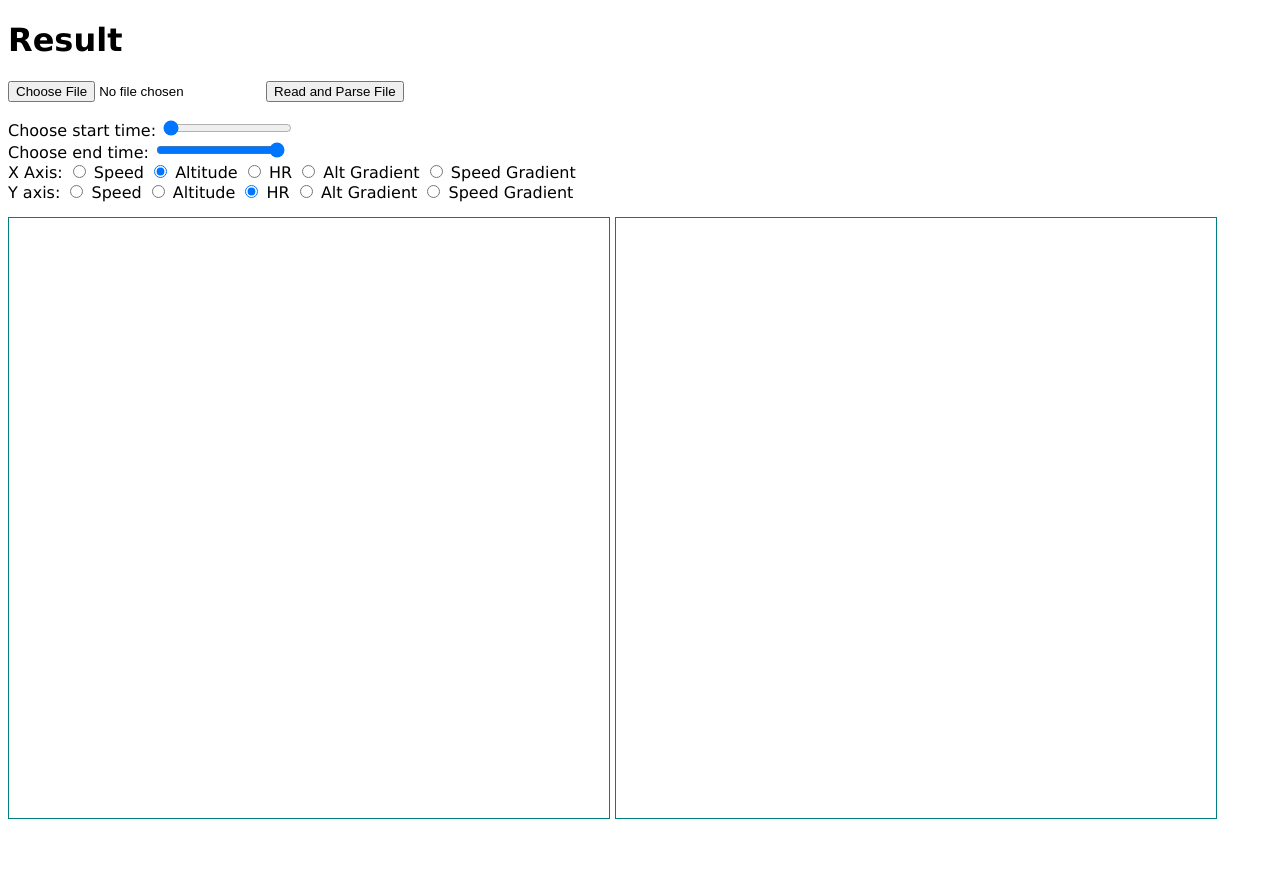
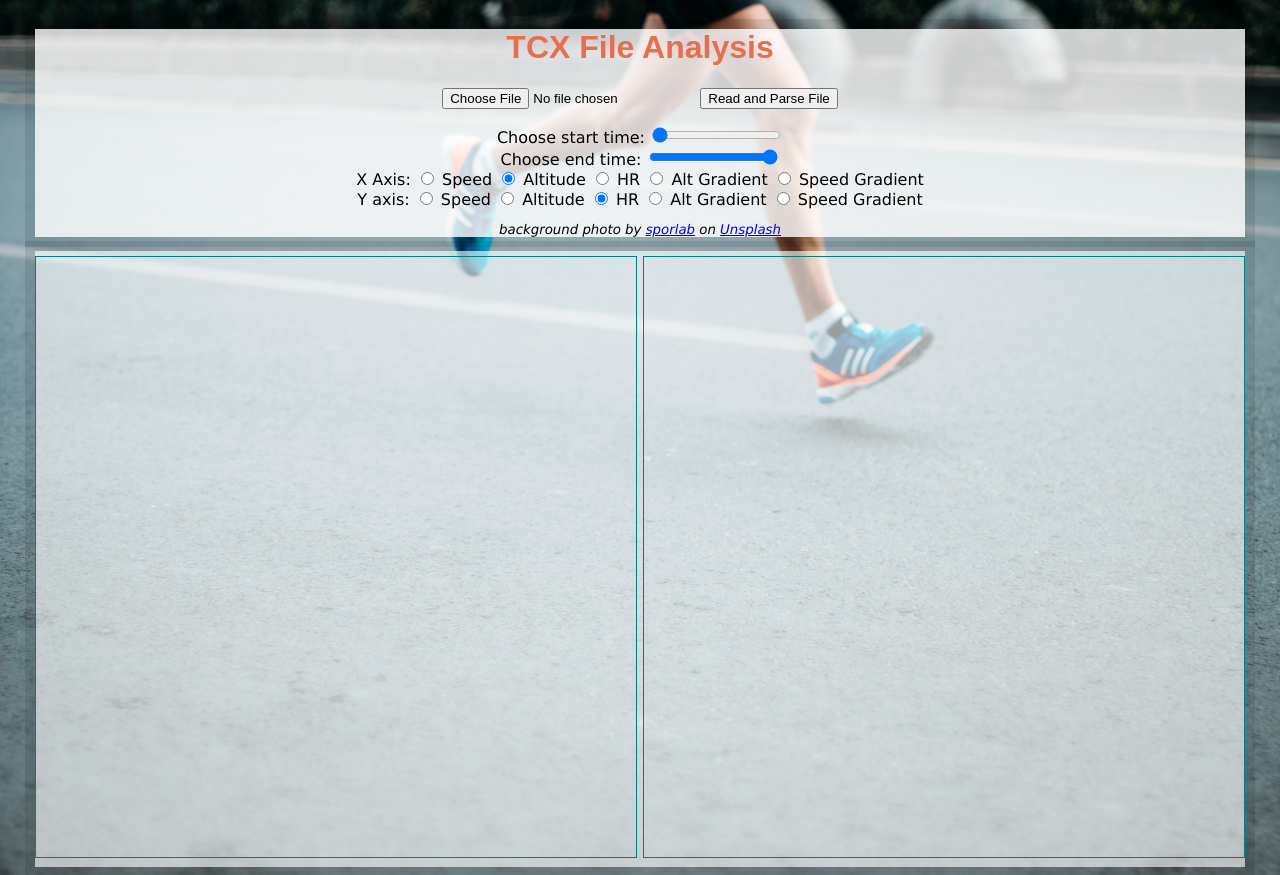
Before and after one commit to AlixFachin/running-analysis, a plain HTML site: page index.html in a window 1280 px wide. Before the commit the page ends 836 px from the top, so only its background shows below. Drawn offline with nearby package versions, Linux system fonts and the light colour scheme; a web font is replaced by a local one.

Commit message:
CSS upgrade

```diff
--- a/index.css
+++ b/index.css
@@ -1,5 +1,29 @@
-body {
+html {
+    box-sizing: border-box;
+    background: url("img/sporlab-running-unsplash.jpg") center no-repeat;
+    background-size: cover;
+    min-height: 100vh;
+    display:flex;
+    justify-content:center;
+    align-items: center;
+    text-align: center;
     font-family: 'Lucida Sans', 'Lucida Sans Regular', 'Lucida Grande', 'Lucida Sans Unicode', Geneva, Verdana, sans-serif;
+
+}
+
+h1 {
+    font-family: 'Palanquin Dark', sans-serif;
+    color: #E76F51;
+}
+
+#fileChooser {
+    background: rgba(255,255,255,0.8);
+    box-shadow: 0 0 0 10px rgba(0,0,0,0.1);
+}
+
+#chartArea {
+    background: rgba(255,255,255,0.6);
+    box-shadow: 0 0 0 10px rgba(0,0,0,0.1);
 }
 
 canvas {
@@ -11,3 +35,8 @@ canvas {
     margin-bottom: 10px;
     margin-top:5px;
 }
+
+p.credit {
+    font-size: smaller;
+    font-style: italic;
+}
--- a/index.html
+++ b/index.html
@@ -1,14 +1,18 @@
 <!DOCTYPE html>
 <head>
-    <Title> Try to parse a TCX file and plot with chart.js </Title>
+    <Title> TCX File Analysis </Title>
     <link rel="stylesheet" href="index.css">
     <script src="https://cdnjs.cloudflare.com/ajax/libs/moment.js/2.29.1/moment.min.js"></script>
     <script src="https://cdn.jsdelivr.net/npm/chart.js@2.9.4/dist/Chart.min.js"></script>
     <meta charset="utf-8">
+    <link rel="preconnect" href="https://fonts.gstatic.com">
+    <link href="https://fonts.googleapis.com/css2?family=Palanquin+Dark:wght@500&display=swap" rel="stylesheet">
 </head>
 <body>
-    <h1>  Result </h1>
+
+
     <div id="fileChooser">
+        <h1>TCX File Analysis</h1>
         <input type="file" id="file-input" />
         <button id="read-button">Read and Parse File</button>
         <p id="messageArea"></p>
@@ -43,8 +47,10 @@
             </div>
 
         </div>
+        <p class="credit"> background photo by <a href="https://unsplash.com/@sporlab?utm_source=unsplash&utm_medium=referral&utm_content=creditCopyText">sporlab</a> on <a href="/s/photos/running?utm_source=unsplash&utm_medium=referral&utm_content=creditCopyText">Unsplash</a>
+        </p>
+    </div>
 
-    </div>
     <div id="chartArea">
         <canvas width="600" height="600" id="mainGraph"> </canvas>
         <canvas width="600" height="600" id="XYGraph"> </canvas>
```
Also changed, not shown: todolist.md (added, +11 -0 lines), img/sporlab-running-unsplash.jpg (added).
